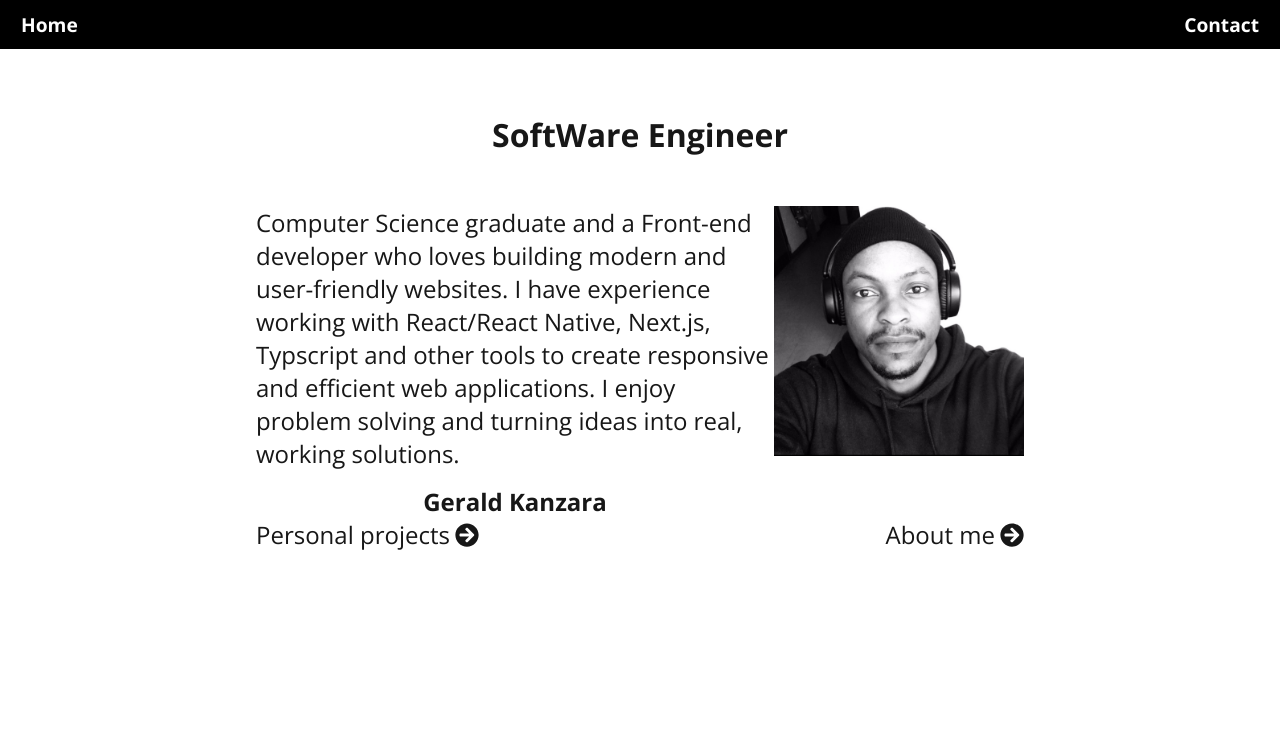
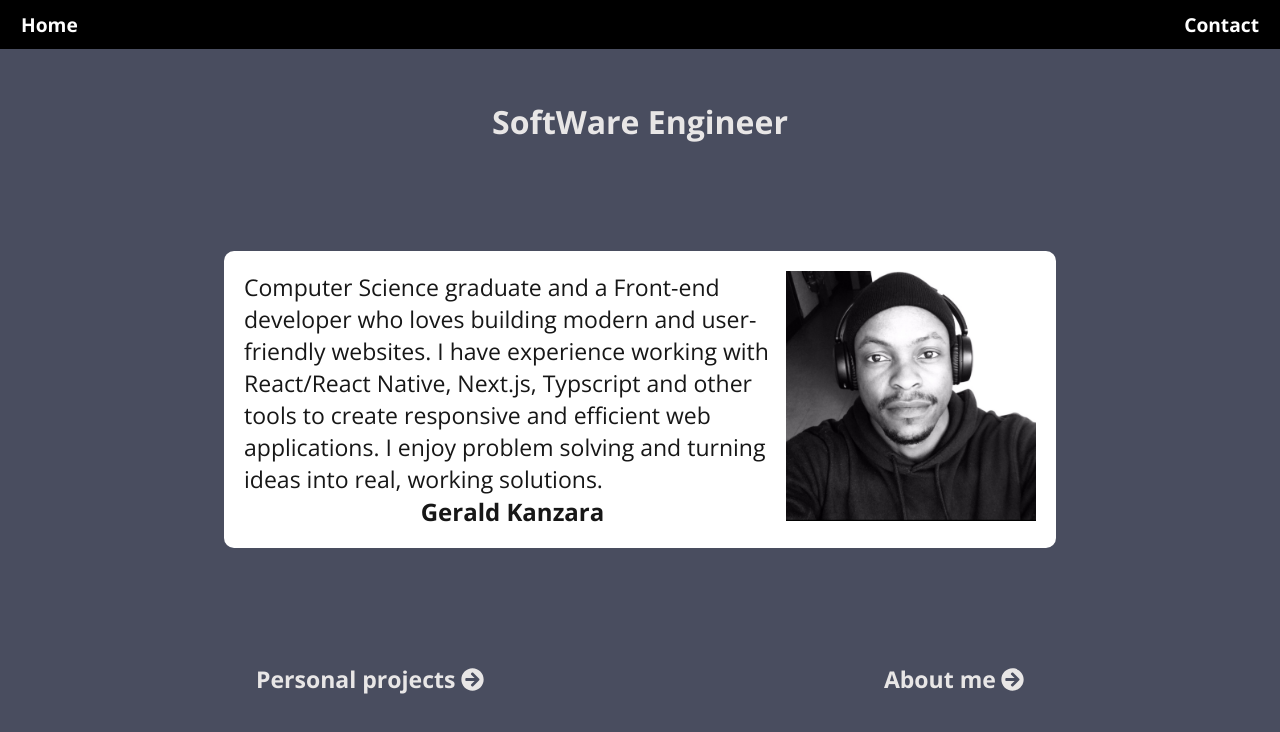
Before and after one commit to GerryKanz/MyPortFolio, a Next.js app: page / in a window 1280 px wide. Shown: the top 732 px of the page. Built offline with nearby package versions, Linux system fonts and the light colour scheme.

Commit message:
refractored pages.tsx and projects page.tsx

```diff
--- a/app/globals.css
+++ b/app/globals.css
@@ -1,7 +1,8 @@
 @import url('https://fonts.googleapis.com/css2?family=Open+Sans:ital,wght@0,300..800;1,300..800&display=swap');
 
 :root {
-  --background: #ffffff;
+  /* --background: #ffffff; */
+  background: #494D5F;
   --foreground: #171717;
 }
 
--- a/app/layout.tsx
+++ b/app/layout.tsx
@@ -26,10 +26,12 @@ export default function RootLayout({
   return (
     <html lang="en">
       <body className={`${geistSans.variable} ${geistMono.variable}`}>
-
-        <div className={styles.nav}>
-          <a href="#">Home</a>
-          <a href="#">Contact</a>
+        <div className={styles.navContainer}>
+          <div className={styles.nav}>
+            <div>
+              <a href="./">Home</a>
+              <a href="#">Contact</a></div>
+          </div>
         </div>
 
         {children}
--- a/app/page.module.css
+++ b/app/page.module.css
@@ -1,4 +1,15 @@
+.navContainer {
+  margin-bottom: 100px;
+}
+
 .nav {
+  width: 100%;
+  position: fixed;
+  top: 0;
+  z-index: 1000;
+}
+
+.nav :only-child {
   background-color: black;
   display: flex;
   justify-content: space-between;
@@ -12,24 +23,41 @@
 }
 
 .container {
-  height: 80vh;
+  height: 70vh;
   display: flex;
-  font-size: x-large;
   flex-direction: column;
-  justify-content: space-between;
-  padding: 0px 0px 250px 0px;
+  justify-content: space-around
+}
+
+.homePageCard {
+  background-color: #ffffff;
+  padding: 10px
 }
 
 .intro {
   display: flex;
   justify-content: center;
-  width: 60%;
+  background-color: #ffffff;
+  padding: 20px;
+  gap: 5px;
+  width: 65%;
+  border-radius: 10px;
+}
+
+.intro :first-child {
+  display: flex;
+  flex-direction: column;
+  justify-content: space-between;
+}
+
+.intro :first-child :first-child {
+  font-size: larger;
 }
 
 .name {
-  padding-top: 15px;
   text-align: center;
   font-weight: bold;
+  font-size: x-large;
 }
 
 .introContainer {
@@ -40,11 +68,15 @@
 .bottomLinksContainer {
   display: flex;
   justify-content: center;
+  /* border: 1px solid white; */
 
 }
 
 .bottomLinks {
   width: 60%;
+  font-weight: bold;
+  font-size: larger;
+  color: #e8e6e6;
   display: flex;
   justify-content: space-between;
 }
@@ -56,20 +88,27 @@
 }
 
 .pageTitle {
+  color: #e8e6e6;
   font-size: xx-large;
   font-weight: bold;
   justify-self: center;
   margin-bottom: 50px;
 }
 
+.projectsContainer {
+  display: flex;
+  flex-direction: column;
+  gap: 15;
+}
+
 .project {
+  background: white;
   display: flex;
   gap: 100px;
   width: 90%;
   justify-self: center;
   margin-bottom: 10px;
   padding: 20px;
-  /* border: 1px solid black; */
   border-radius: 10px;
   box-shadow: 4px 4px 10px rgba(0, 0, 0, 0.15);
 }
@@ -100,12 +139,17 @@
   position: absolute;
   height: 350;
   right: 25px;
-  top: 55px
+  top: 55px;
+  padding: 5px;
+  background-color: white;
+  height: auto;
+  box-shadow: 10px 10px 20px rgba(0, 0, 0, 0.15);
+  border-radius: 2px;
 }
 
 .closeVid {
-  height: 30px;
-  background-color: #eeeeee;
+  /* height: 3px; */
+  /* background-color: #eeeeee; */
 }
 
 .closeVid :only-child {
--- a/app/page.tsx
+++ b/app/page.tsx
@@ -5,13 +5,17 @@ import Link from "next/link";
 
 export default function Home() {
   return (
+    <>
+      <div>
+        <p className={styles.pageTitle} style={{ alignSelf: 'center' }}>SoftWare Engineer</p>
+      </div>
       <div className={styles.container}>
-      <p className={styles.pageTitle} style={{ alignSelf: 'center' }}>SoftWare Engineer</p>
-
         <div className={styles.introContainer}>
           <div className={styles.intro}>
-          <div>Computer Science graduate and a Front-end developer who loves building modern and user-friendly websites. I have experience working with React/React Native, Next.js, Typscript and other tools to create responsive and efficient web applications.
+            <div>
+              <p>Computer Science graduate and a Front-end developer who loves building modern and user-friendly websites. I have experience working with React/React Native, Next.js, Typscript and other tools to create responsive and efficient web applications.
                 I enjoy problem solving and turning ideas into real, working solutions.
+              </p>
               <p className={styles.name}>Gerald Kanzara</p>
             </div>
 
@@ -34,5 +38,7 @@ export default function Home() {
         </div>
 
       </div>
+
+    </>
   );
 }
```
Also changed, not shown: app/projects/page.tsx (+7 -2 lines), app/projects/projectsData.tsx (+14 -0 lines). Lines whose indentation alone changed are shown as unchanged.
